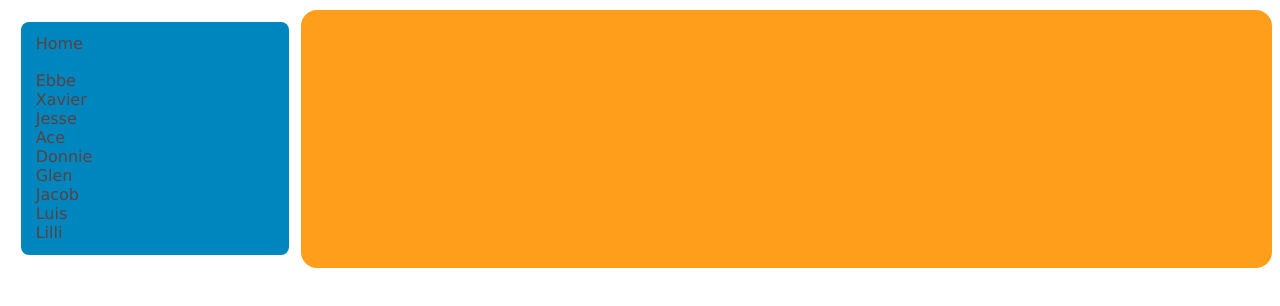
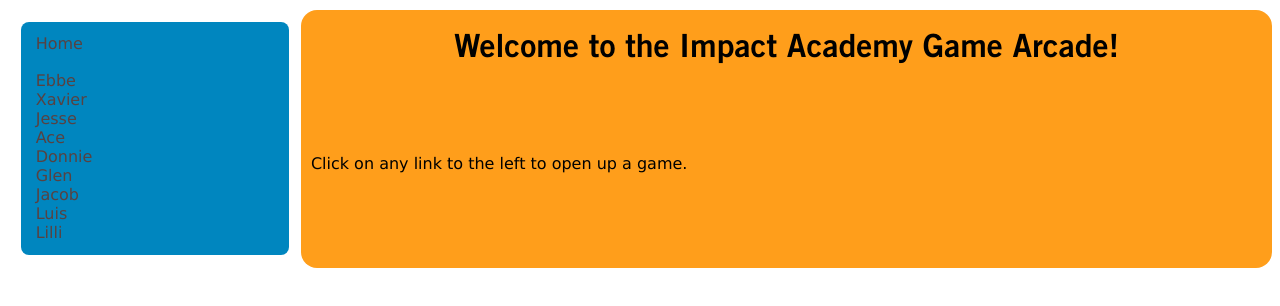
Before and after one commit to rderickson88/rderickson88.github.io, a plain HTML site: page 2022games.html in a window 1280 px wide. Shown: the part 102-408 px from the top of the page. Drawn offline with Linux system fonts and the light colour scheme; a web font is replaced by a local one.

Commit message:
Update 2022games.html

```diff
--- a/2022games.html
+++ b/2022games.html
@@ -44,9 +44,9 @@
         </div>
 
         <div class = "flex-item-right">
-           <h1 id = "gameTitle"></h1>
+           <h1 id = "gameTitle">Welcome to the Impact Academy Game Arcade!</h1>
            <a id = "gameLink" target="_blank" style = "font-size: 2em;"></a>
-           <p id = "gameContent"></p>
+           <p id = "gameContent">Click on any link to the left to open up a game.</p>
            <h1 id = "editorTitle"></h1>
            <p id ="gameEditor"></p>
 
```
